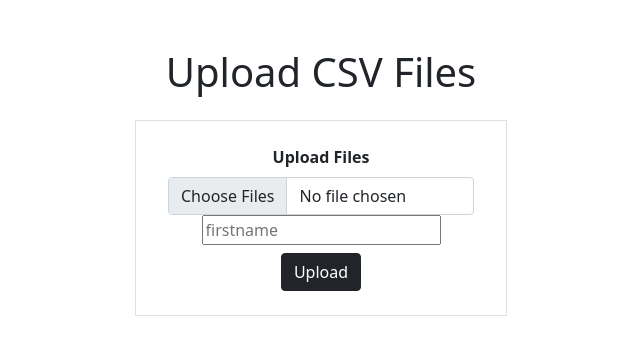
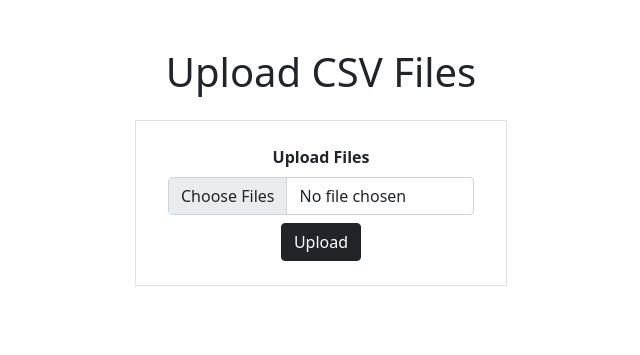
Before and after one commit to SwarupKharul/First_Flask_db_integration, a Flask app: page / in a window 1280 px wide. Shown: the top 355 px of the page, without its empty margins (319-959 px from the left). Run offline with Flask 2, Linux system fonts and the light colour scheme; some libraries are stand-ins or nearby versions.

Commit message:
Update: change latest file

```diff
--- a/templates/upload.html
+++ b/templates/upload.html
@@ -25,7 +25,7 @@
         <label><strong>Upload Files</strong></label>
         <div class="custom-file m-2">
           <input type="file" name="files[]" multiple class="custom-file-input form-control" id="customFile" required>
-          <input type="number" name="" placeholder="firstname">
+          <!-- <input type="number" name="" placeholder="firstname"> -->
         </div>
       </div>
       <div class="form-group">
```
